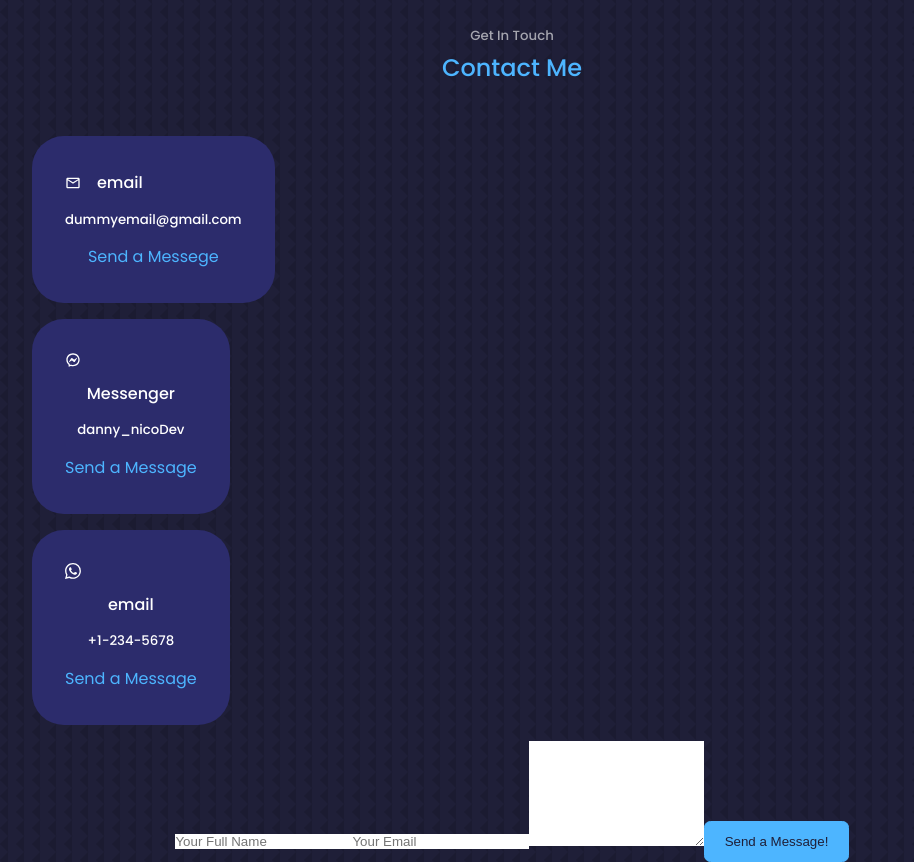
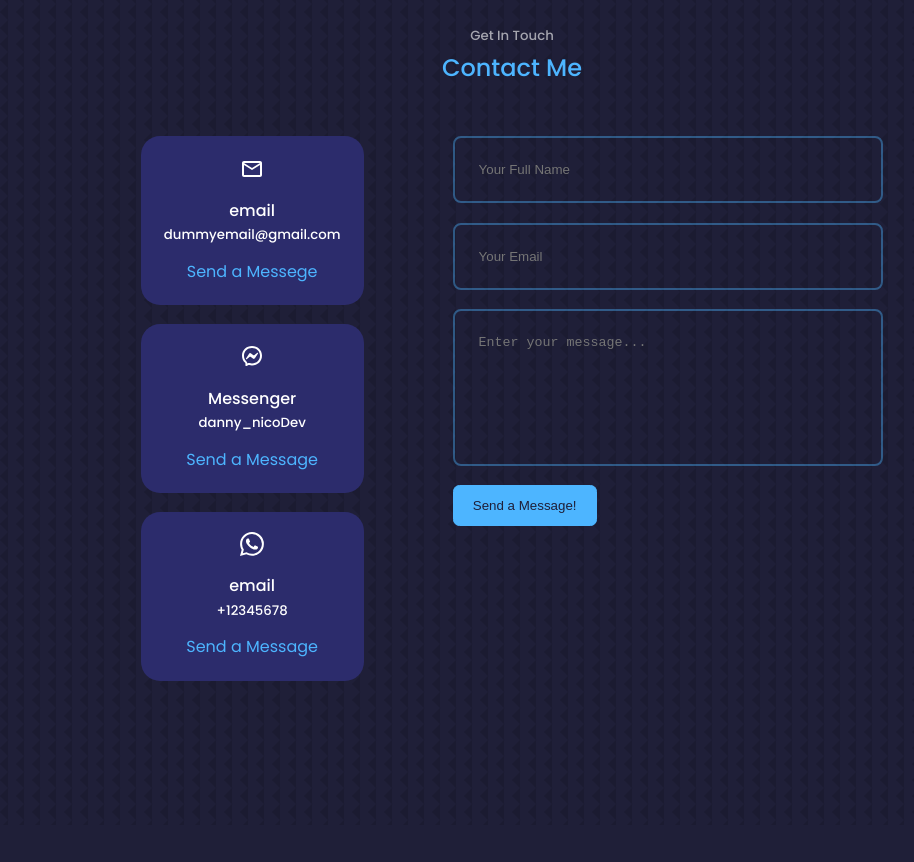
Before and after one commit to d-zucho/portfolio-101, a React (Create React App) app: page / in a window 1280 px wide. Shown: the part 4780-5642 px from the top of the page, without its empty margins (128-1042 px from the left). After the commit the page ends 5605 px from the top, so only its background shows below. Built offline with nearby package versions, Linux system fonts and the light colour scheme.

Commit message:
add contact section and email-js

```diff
--- a/package.json
+++ b/package.json
@@ -6,6 +6,7 @@
     "@testing-library/jest-dom": "^5.16.5",
     "@testing-library/react": "^13.3.0",
     "@testing-library/user-event": "^13.5.0",
+    "emailjs-com": "^3.2.0",
     "react": "^18.2.0",
     "react-dom": "^18.2.0",
     "react-icons": "^4.4.0",
--- a/src/components/contact/Contact.js
+++ b/src/components/contact/Contact.js
@@ -1,8 +1,27 @@
+import { useRef } from 'react'
 import './contact.style.css'
 import { MdOutlineEmail } from 'react-icons/md'
 import { RiMessengerLine } from 'react-icons/ri'
 import { BsWhatsapp } from 'react-icons/bs'
+//? import for emailJS
+import emailjs from 'emailjs-com'
+
 const Contact = () => {
+  const form = useRef()
+
+  const sendEmail = (e) => {
+    e.preventDefault()
+
+    emailjs.sendForm(
+      'service_fjfgjes',
+      'template_ogx37qt',
+      form.current,
+      '8uR97h5zHGzqzhevP'
+    )
+
+    e.target.reset()
+  }
+
   return (
     <section id='contact'>
       <h5>Get In Touch</h5>
@@ -10,26 +29,29 @@
 
       <div className='container contact__container'>
         <div className='contact__options'>
+          {/* email */}
           <article className='contact__option'>
-            <div className='email__container'>
-              <MdOutlineEmail />
+            <MdOutlineEmail className='contact__option-icon' />
             <h4>email</h4>
-            </div>
             <h5>dummyemail@gmail.com</h5>
             <a href='mailto:danny.nicodev@gmail.com'>Send a Messege</a>
           </article>
+
+          {/* Messenger */}
           <article className='contact__option'>
-            <RiMessengerLine />
+            <RiMessengerLine className='contact__option-icon' />
             <h4>Messenger</h4>
             <h5>danny_nicoDev</h5>
             <a href='https://facebook.com' target='_blank' rel='noreferrer'>
               Send a Message
             </a>
           </article>
+
+          {/* Whatsapp */}
           <article className='contact__option'>
-            <BsWhatsapp />
+            <BsWhatsapp className='contact__option-icon' />
             <h4>email</h4>
-            <h5>+1-234-5678</h5>
+            <h5>+12345678</h5>
             <a
               href='https://api.whatsapp.com/send?phone=19494687544'
               target='_blank'
@@ -38,24 +60,23 @@
             </a>
           </article>
         </div>
-        <div className='contact__form'>
-          <form action=''>
+
+        {/* --- Form Start --- */}
+        <form ref={form} onSubmit={sendEmail}>
           <input
             type='text'
             name='name'
             placeholder='Your Full Name'
             required
           />
-            <input
-              type='email'
-              name='email'
-              placeholder='Your Email'
-              required
-            />
-            <textarea name='message' rows='7' required></textarea>
+          <input type='email' name='email' placeholder='Your Email' required />
+          <textarea
+            placeholder='Enter your message...'
+            name='message'
+            rows='7'
+            required></textarea>
           <button className='btn btn-primary'>Send a Message!</button>
         </form>
-        </div>
       </div>
     </section>
   )
--- a/src/components/contact/contact.style.css
+++ b/src/components/contact/contact.style.css
@@ -1,26 +1,71 @@
 #contact {
   height: 100vh;
 }
+.contact__container {
+  width: 58%;
+  display: grid;
+  grid-template-columns: 30% 58%; /** The Remainder is the gap **/
+  gap: 12%;
+}
+
+.contact__options {
+  display: flex;
+  flex-direction: column;
+  gap: 1.2rem;
+}
 
 .contact__option {
-  display: flex;
-  flex-direction: column;
-  gap: 0.75rem;
   background: var(--color-bg-varient);
-  width: fit-content;
-  padding: 2rem;
+  padding: 1.2rem;
+  border-radius: 1.2rem;
+  text-align: center;
   border: 1px solid transparent;
-  border-radius: 2rem;
-  margin: 0 0 1rem;
+  transition: var(--transition);
 }
 
 .contact__option:hover {
-  border-color: var(--color-primary);
   background: transparent;
+  border-color: var(--color-primary-varient);
 }
 
-.email__container {
+.contact__option-icon {
+  font-size: 1.5rem;
+  margin-bottom: 0.5rem;
+}
+
+.contact__option a {
+  margin-top: 0.7rem;
+  display: inline-block;
+}
+
+form {
   display: flex;
-  align-items: center;
-  gap: 1rem;
+  flex-direction: column;
+  gap: 1.2rem;
 }
+
+input,
+textarea {
+  width: 100%;
+  padding: 1.5rem;
+  border-radius: 0.5rem;
+  background: transparent;
+  border: 2px solid var(--color-primary-varient);
+  resize: none;
+  color: white;
+}
+
+/* ? ======== Media Query for Medium Devices */
+@media screen and (max-width: 1024px) {
+  .contact__container {
+    grid-template-columns: 1fr;
+    gap: 2rem;
+  }
+}
+
+/* ? ======== Media Query for Small Devices */
+@media screen and (max-width: 650px) {
+  .contact__container {
+    width: var(--container-width-sm);
+  }
+}
```
Also changed, not shown: 1 other file (tests, documents, lock files or other folders). Lines whose indentation alone changed are shown as unchanged.
